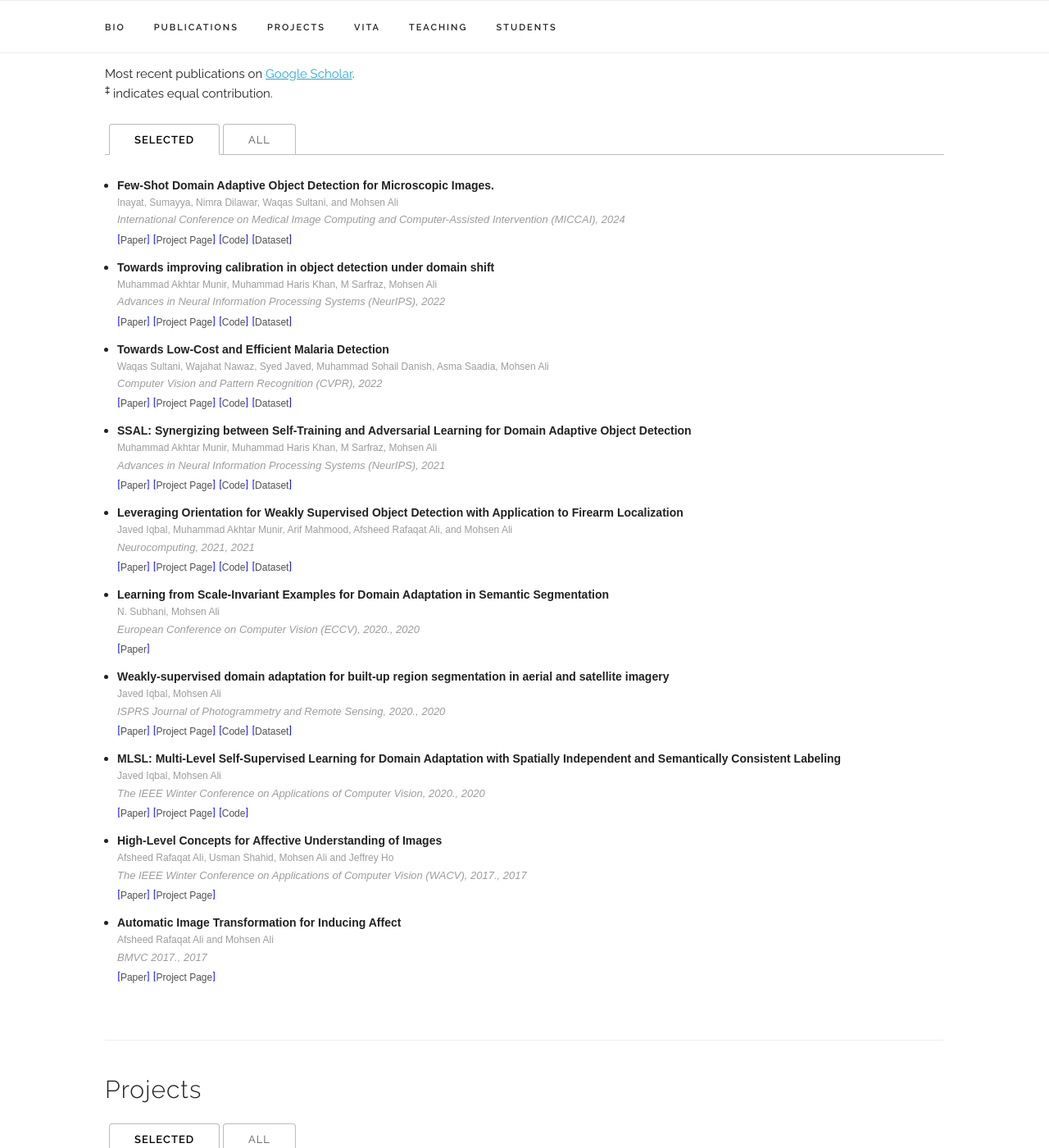
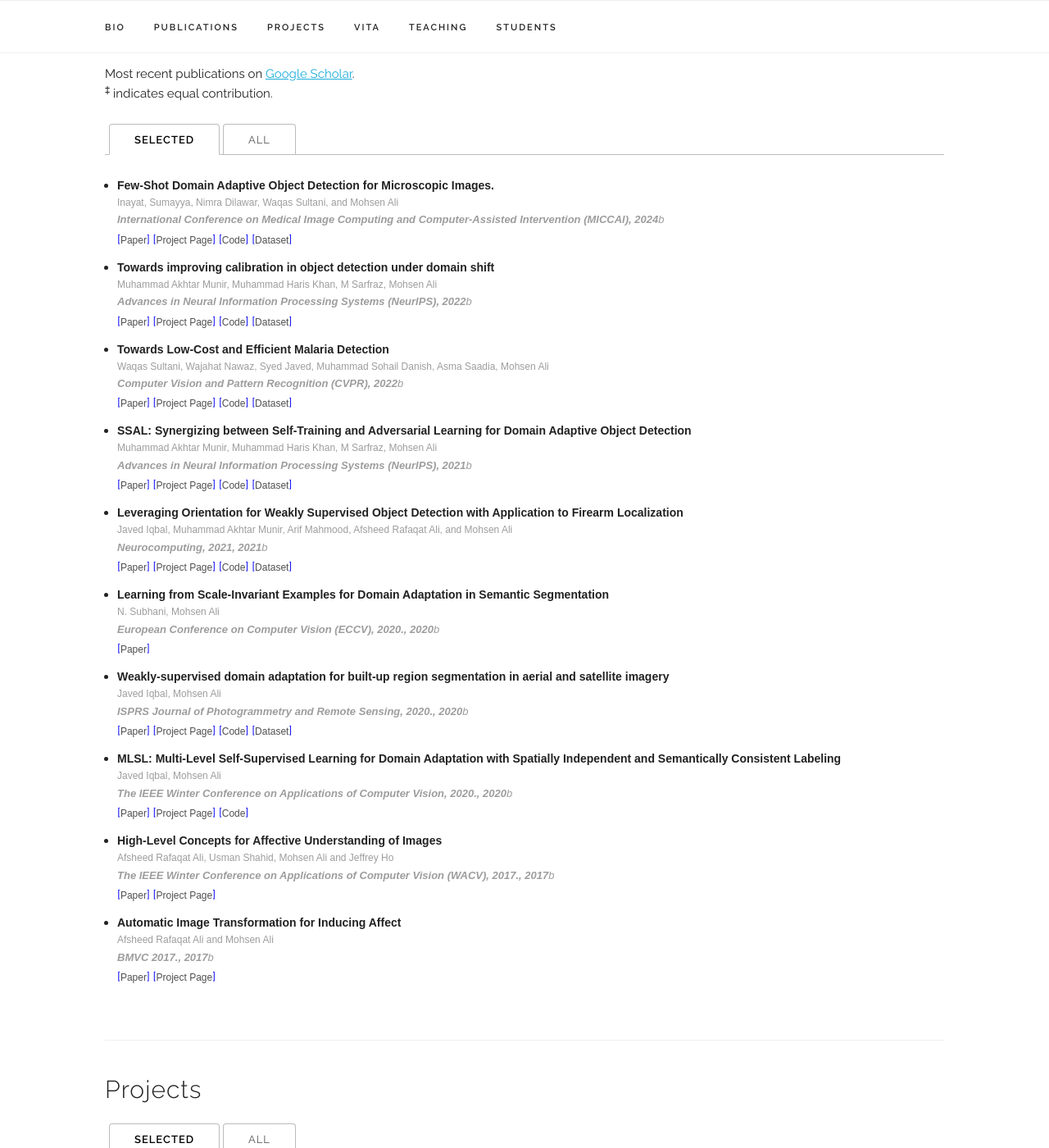
Before and after one commit to mohsenali/mohsenali.github.io, a Jekyll site: the page built from index.html, in a window 1280 px wide and 1400 px high, scrolled down 1397 px. Shown: the whole window at 82% size. Built offline with Jekyll 4.4.1, drawn with Linux system fonts in a browser that asks for light colours; some web fonts are replaced.

Commit message:
Update index.html bolded the venue name and year

```diff
--- a/index.html
+++ b/index.html
@@ -137,7 +137,7 @@ title: Personal Webpage
         <div class="paper" >
         <li><span class="title"><b>{{ paper.title }}</b></span>
           <p class="authorList">{{ paper.authors }}</p>
-          <p class="venuName"> {{ paper.venue }}, {{ paper.year }} </p>
+          <p class="venuName"> <b> {{ paper.venue }}, {{ paper.year }}</b>b </p>
 			<font color="blue">
 			{% if paper.paper_pdf %}
               [<a class="notbutton" href="{{ paper.paper_pdf | prepend: site.baseurl }} " target="_blank" style="text-decoration: none">Paper</a>]
```
